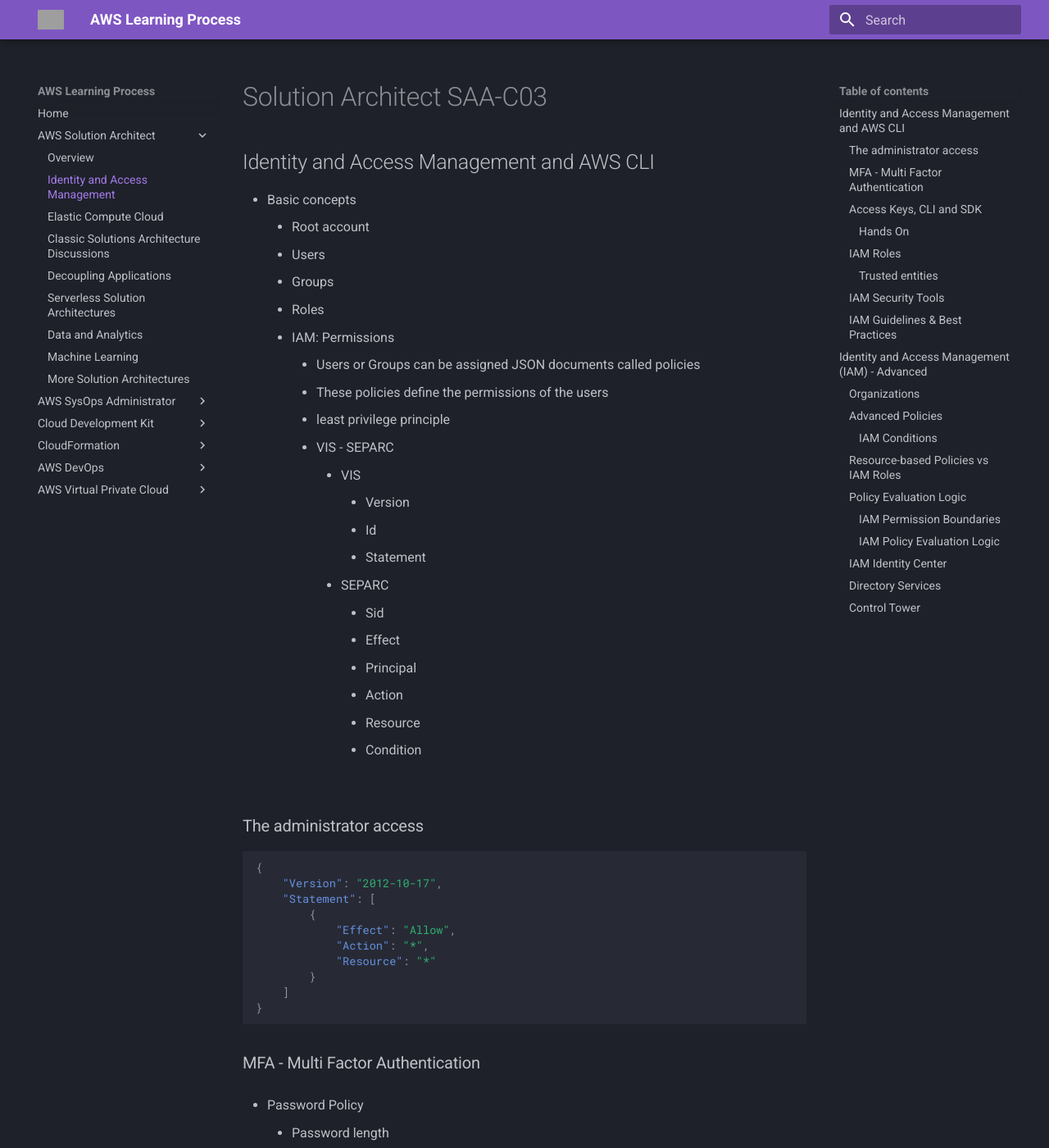
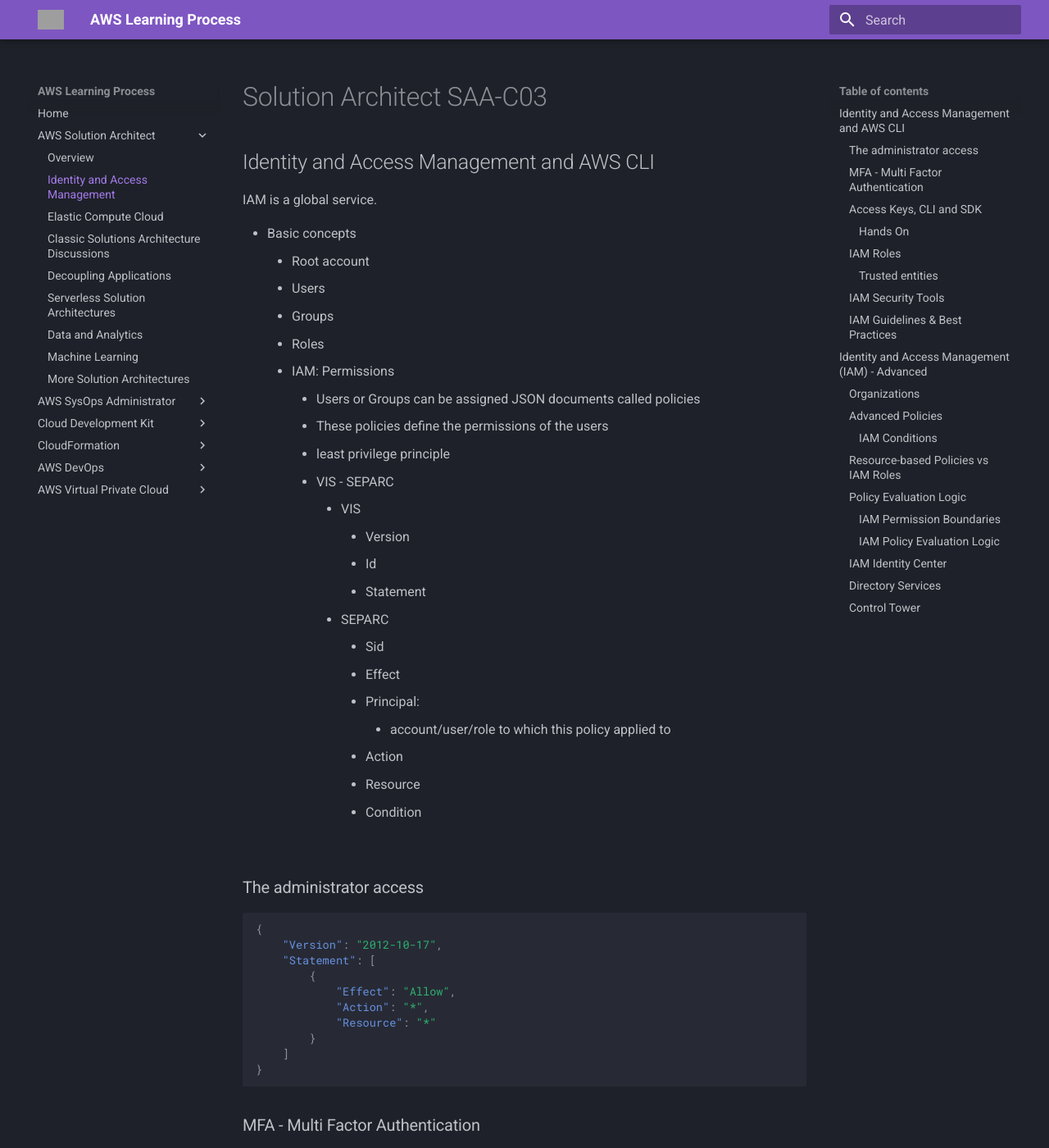
Before and after one commit to janobourian/aws, an MkDocs documentation site: the page built from docs/solution_architect/iam.md, in a window 1280 px wide and 1400 px high. Shown: the whole window at 82% size. Built offline with MkDocs 1.6.1 and Material for MkDocs 9.7.7, drawn with Linux system fonts in a browser that asks for light colours; grey boxes are pictures that could not be loaded.

Commit message:
add: information about iam in SAA

```diff
--- a/docs/solution_architect/iam.md
+++ b/docs/solution_architect/iam.md
@@ -1,6 +1,8 @@
 # Solution Architect SAA-C03
 
 ## Identity and Access Management and AWS CLI
+
+IAM is a global service.
 
 * Basic concepts
     * Root account
@@ -19,7 +21,8 @@
             * SEPARC
                 * Sid
                 * Effect
-                * Principal
+                * Principal:
+                    * account/user/role to which this policy applied to
                 * Action
                 * Resource
                 * Condition
```
